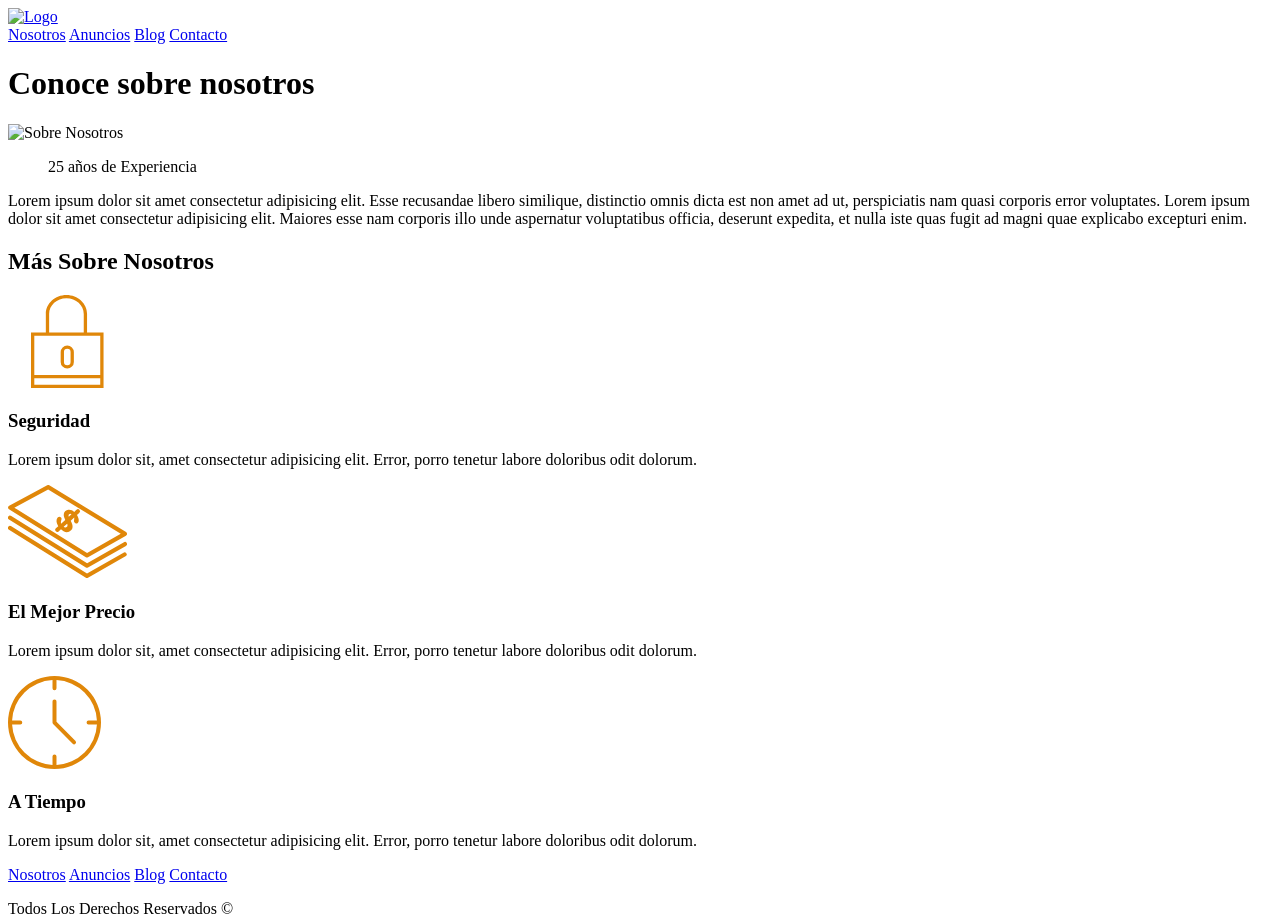
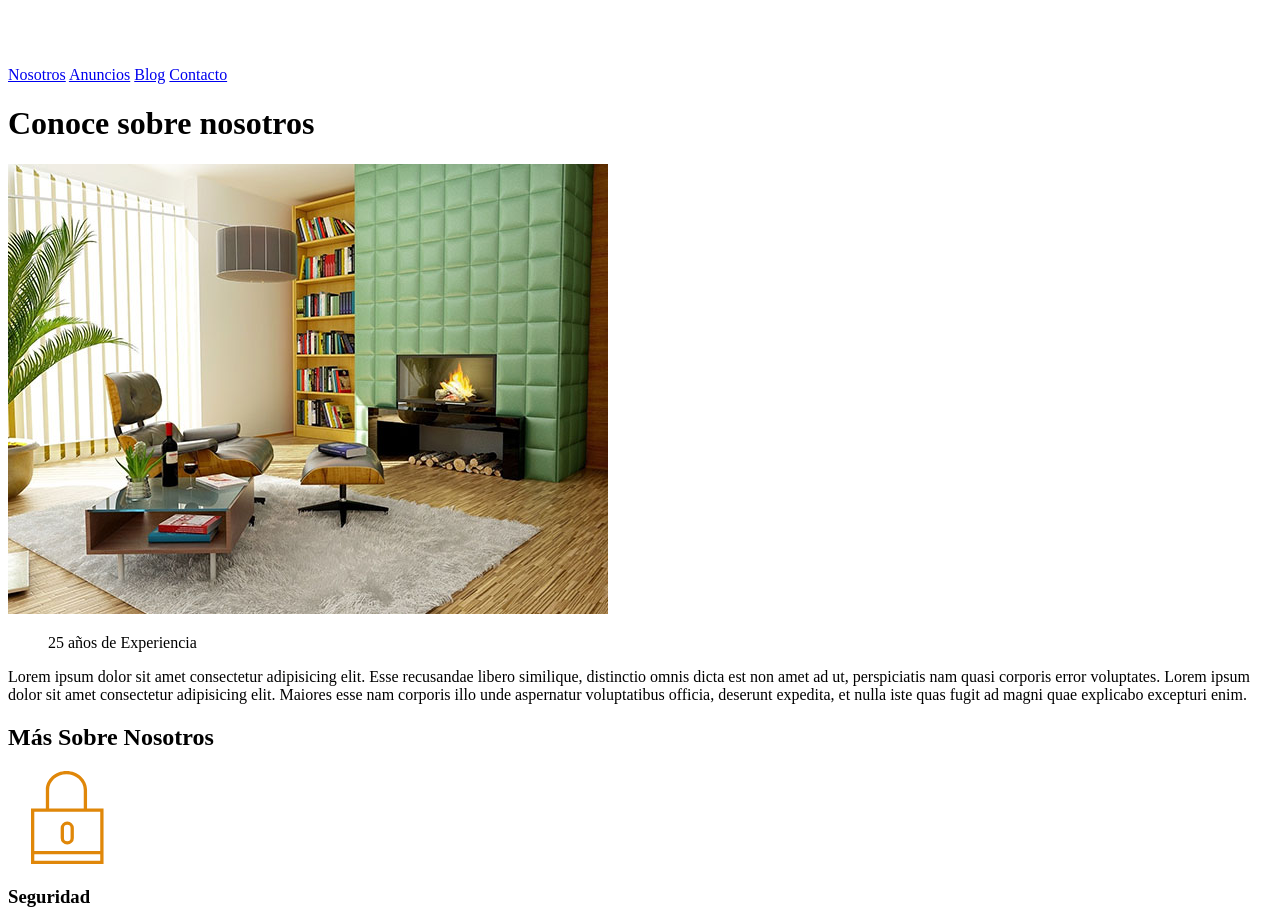
Before and after one commit to Diegomanzo66/Paginas18, a plain HTML site: page nosotros.html in a window 1280 px wide. Shown: the top 921 px of the page. Drawn offline with Linux system fonts and the light colour scheme.

Commit message:
Update nosotros.html

```diff
--- a/nosotros.html
+++ b/nosotros.html
@@ -14,7 +14,7 @@
         <div class="contenedor contenido-header">
         <div class="barra">
             <a href="index.html">
-            <img src="../practica3/img/logo.svg" alt="Logo">
+            <img src="img/logo.svg" alt="Logo">
         </a>
             <nav class="navegacion">
                 <a href="nosotros.html">Nosotros</a>
@@ -31,7 +31,7 @@
         <h1>Conoce sobre nosotros</h1>
 
         <div>
-            <img src="../practica3/img/blog3.jpg" alt="Sobre Nosotros">
+            <img src="img/blog3.jpg" alt="Sobre Nosotros">
         </div>
 
         <div>
```
